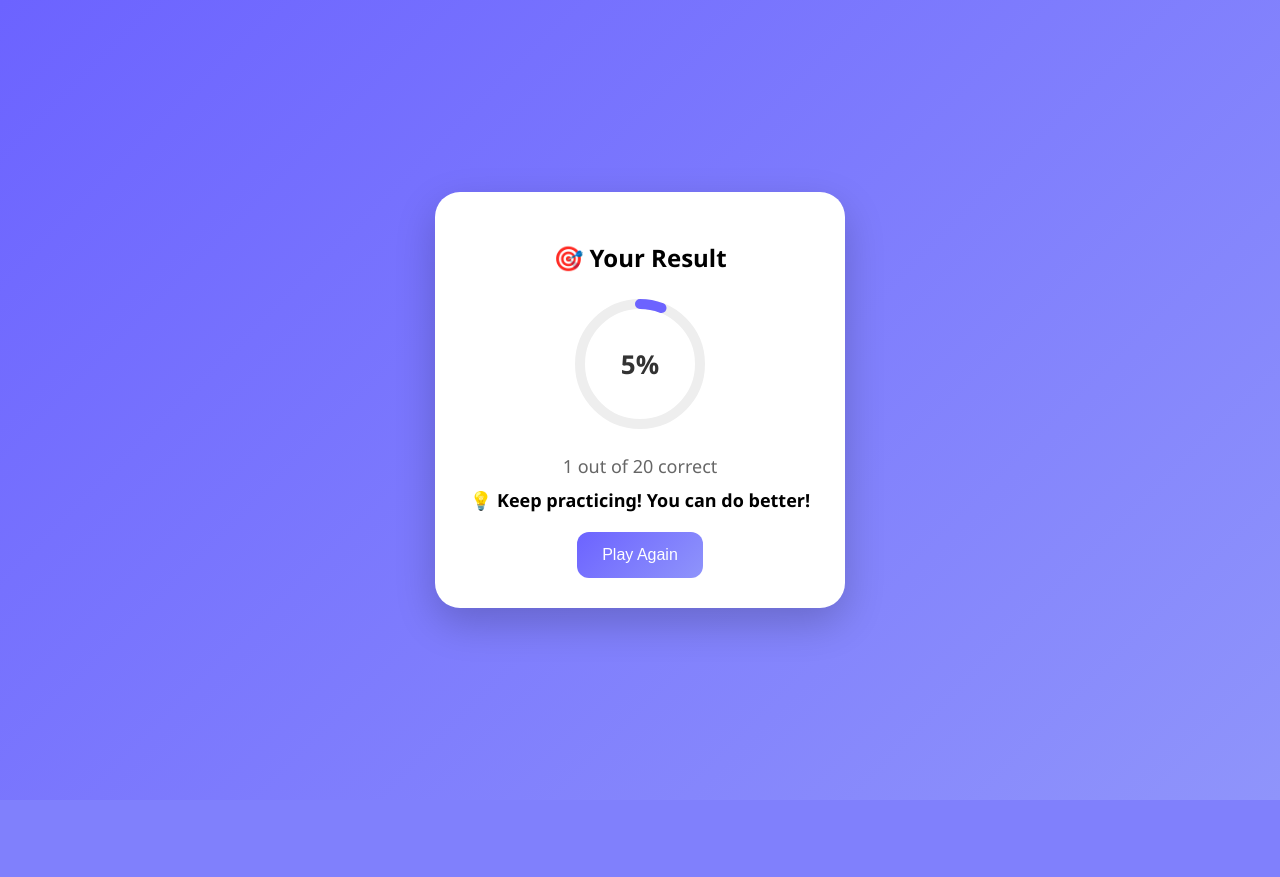
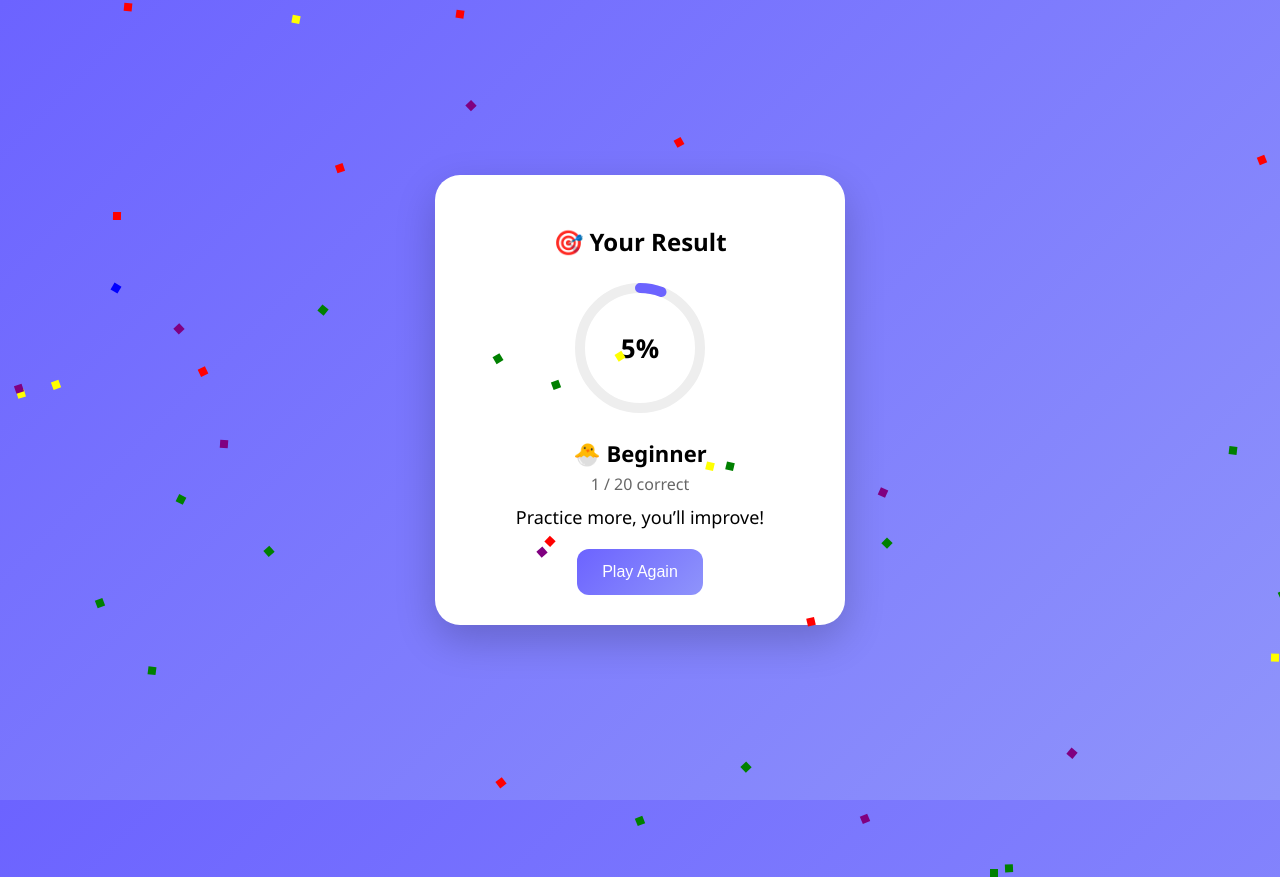
Before and after one commit to tanharahman2003t-art/Nayon, a Flask app: page /result in a window 1280 px wide. Before the commit the page ends 800 px from the top, so only its background shows below. Run offline with Flask 3, Linux system fonts and the light colour scheme; the visitor is signed in with stand-in values (Sample User, id 1).

Commit message:
Update result.html

```diff
--- a/templates/result.html
+++ b/templates/result.html
@@ -13,6 +13,7 @@ body {
     justify-content: center;
     align-items: center;
     height: 100vh;
+    overflow: hidden;
 }
 
 /* Card */
@@ -30,11 +31,6 @@ body {
 @keyframes fadeIn {
     from {opacity:0; transform:translateY(30px);}
     to {opacity:1; transform:translateY(0);}
-}
-
-/* Title */
-h2 {
-    margin-bottom: 10px;
 }
 
 /* Circle */
@@ -82,20 +78,25 @@ circle {
     transform: translate(-50%, -50%);
     font-size: 26px;
     font-weight: bold;
-    color: #333;
 }
 
-/* Score text */
-.score {
-    font-size: 18px;
-    color: #666;
+/* Rank */
+.rank {
+    font-size: 22px;
+    font-weight: bold;
+    margin-top: 10px;
 }
 
-/* Dynamic message */
+/* Score */
+.score {
+    color: #666;
+    margin-top: 5px;
+}
+
+/* Message */
 .message {
     margin-top: 10px;
     font-size: 18px;
-    font-weight: bold;
 }
 
 /* Button */
@@ -110,8 +111,20 @@ button {
     cursor: pointer;
 }
 
-button:hover {
-    opacity: 0.9;
+/* Confetti */
+.confetti {
+    position: absolute;
+    width: 8px;
+    height: 8px;
+    background: red;
+    top: -10px;
+    animation: fall 3s linear infinite;
+}
+
+@keyframes fall {
+    to {
+        transform: translateY(110vh) rotate(360deg);
+    }
 }
 </style>
 </head>
@@ -130,18 +143,33 @@ button:hover {
         <div class="percent">{{ percentage }}%</div>
     </div>
 
-    <div class="score">
-        {{ score }} out of {{ total }} correct
+    <!-- Rank -->
+    <div class="rank">
+        {% if percentage >= 90 %}
+            🏆 Master
+        {% elif percentage >= 75 %}
+            🔥 Pro
+        {% elif percentage >= 50 %}
+            👍 Average
+        {% else %}
+            🐣 Beginner
+        {% endif %}
     </div>
 
-    <!-- Dynamic Message -->
+    <div class="score">
+        {{ score }} / {{ total }} correct
+    </div>
+
+    <!-- Message -->
     <div class="message">
-        {% if percentage >= 80 %}
-            🔥 Excellent! You are a genius!
+        {% if percentage >= 90 %}
+            Incredible performance!
+        {% elif percentage >= 75 %}
+            Great job!
         {% elif percentage >= 50 %}
-            👏 Good job! Keep improving!
+            Not bad, keep going!
         {% else %}
-            💡 Keep practicing! You can do better!
+            Practice more, you’ll improve!
         {% endif %}
     </div>
 
@@ -151,5 +179,27 @@ button:hover {
 
 </div>
 
+<!-- Sound -->
+<audio id="sound">
+    <source src="https://www.soundjay.com/human/applause-8.mp3" type="audio/mpeg">
+</audio>
+
+<script>
+// Play sound
+window.onload = function() {
+    document.getElementById("sound").play();
+
+    // Confetti generate
+    for (let i = 0; i < 40; i++) {
+        let conf = document.createElement("div");
+        conf.className = "confetti";
+        conf.style.left = Math.random() * 100 + "vw";
+        conf.style.background = ["red","blue","green","yellow","purple"][Math.floor(Math.random()*5)];
+        conf.style.animationDuration = (2 + Math.random()*3) + "s";
+        document.body.appendChild(conf);
+    }
+}
+</script>
+
 </body>
 </html>
```
